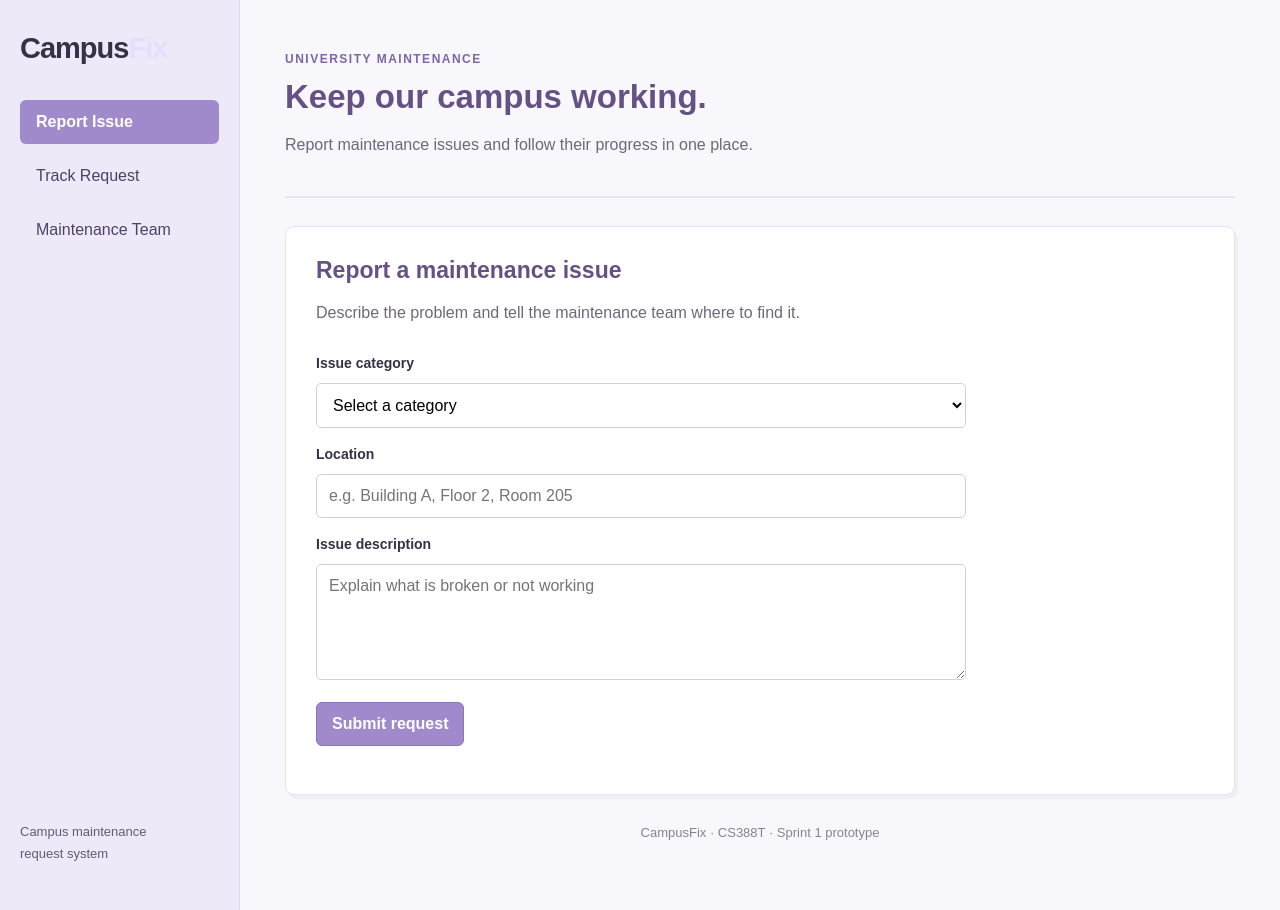
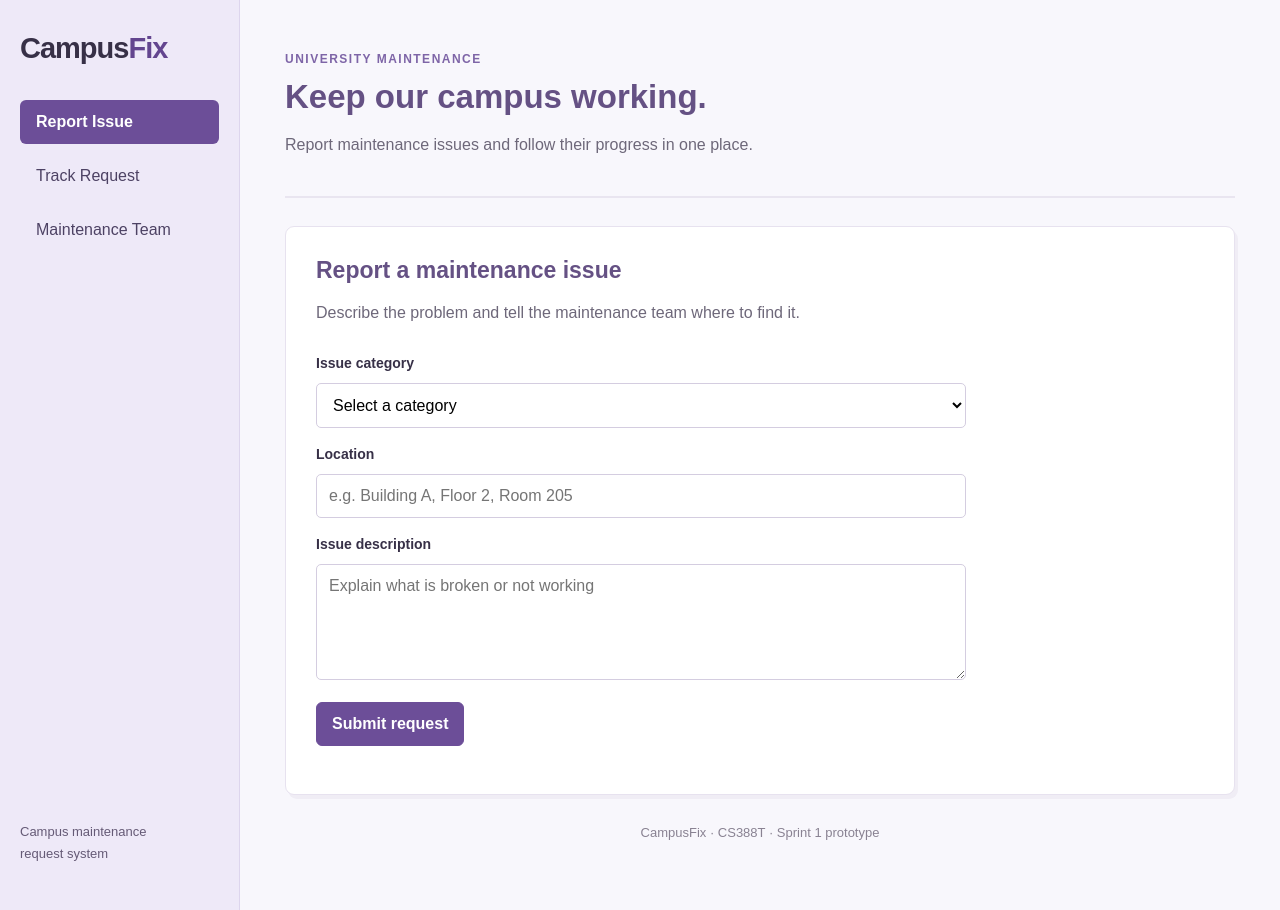
Before and after one commit to MHW0-0/CampusFix, a website: page public/index.html in a window 1280 px wide. Drawn offline with Linux system fonts and the light colour scheme.

Commit message:
Improve CampusFix logo and button contrast in lavender theme

```diff
--- a/public/style.css
+++ b/public/style.css
@@ -5,12 +5,12 @@ body{margin:0}
 .layout{min-height:100vh;display:flex}
 .top{width:240px;flex-shrink:0;background:#eee9f8;color:#373047;border-right:1px solid #ddd5ed;padding:32px 20px;display:flex;flex-direction:column;gap:35px}
 .brand{font-size:29px;font-weight:700;letter-spacing:-1px;color:#373047}
-.brand span{color:#e9ddff}
+.brand span{color:#63458f}
 nav{display:flex;flex-direction:column;gap:10px}
 button{font:inherit;cursor:pointer;border-radius:6px;padding:12px 15px}
 .nav{background:transparent;border:1px solid transparent;color:#4d4264;text-align:left}
 .nav:hover{background:#ded5f0}
-.nav.active{background:#a18acb;color:white;font-weight:700}
+.nav.active{background:#6c4e98;color:#ffffff;font-weight:700}
 .sidebar-note{font-size:13px;line-height:1.7;color:#655a76;margin-top:auto}
 main{flex:1;min-width:0;max-width:1100px;margin:0 auto;padding:40px 45px}
 .intro{border-bottom:2px solid #e9e5f0;padding-bottom:22px;margin-bottom:28px}
@@ -26,7 +26,7 @@ label{font-weight:700;font-size:14px;margin-top:6px}
 input,select,textarea{width:100%;padding:12px;border:1px solid #d4cde0;border-radius:5px;font:inherit;background:#fff}
 input:focus,select:focus,textarea:focus{outline:2px solid #aa96cb;outline-offset:1px}
 textarea{resize:vertical}
-.primary{background:#a18acb;color:#ffffff;border:1px solid #8c73b9;font-weight:700;align-self:flex-start;margin-top:10px}
+.primary{background:#6c4e98;color:#ffffff;border:1px solid #6c4e98;font-weight:700;align-self:flex-start;margin-top:10px}
 .primary:hover{background:#8c73b9}
 .secondary{background:#f8f7fc;border:1px solid #a18acb;color:#655184;font-weight:700}
 .secondary:hover{background:#efebf7}
```
